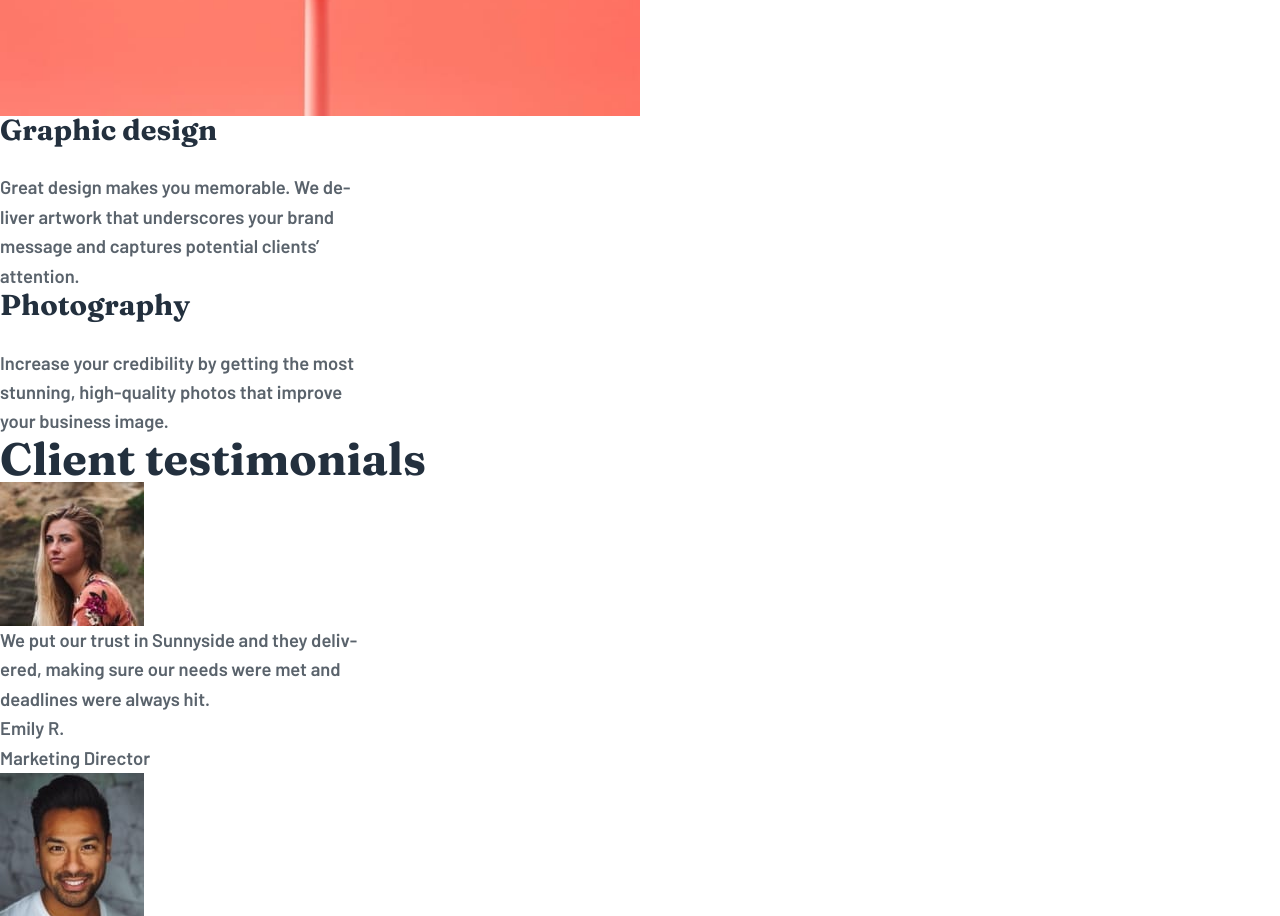
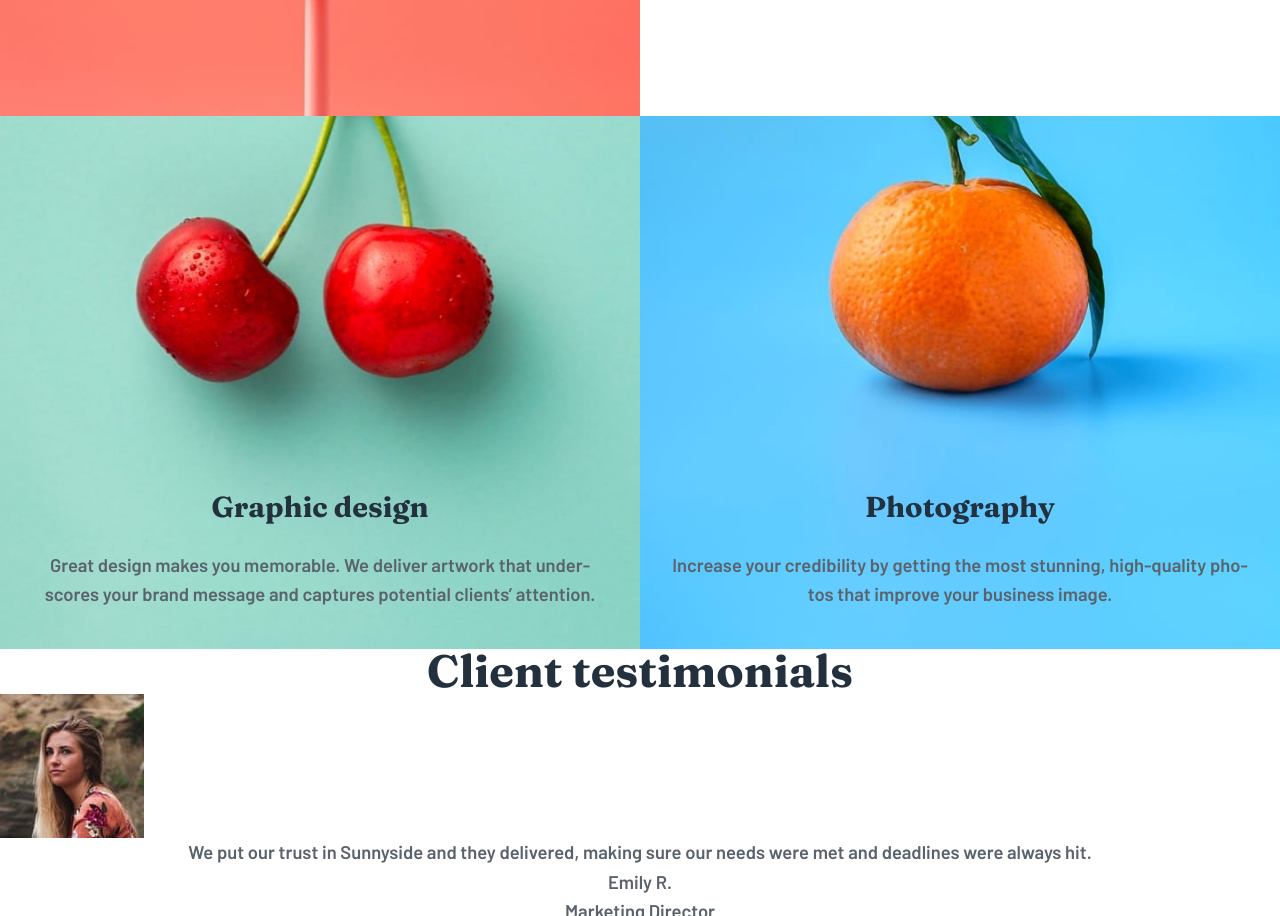
Before and after one commit to dwhenson/fem-sunnyside-agency, a website built with Parcel: page src/index.html in a window 1280 px wide. Shown: the part 1149-2065 px from the top of the page. Built offline with nearby package versions, Linux system fonts and the light colour scheme.

Commit message:
✅ ADD: overlay utility classes

```diff
--- a/src/index.html
+++ b/src/index.html
@@ -63,20 +63,26 @@
         <div><img src="images/desktop/image-stand-out.jpg" alt="" /></div>
       </section>
 
-      <section>
-        <div class="flow-content">
+      <section class="has-sidebar">
+        <div class="overlay">
+          <div><img src="images/desktop/image-graphic-design.jpg" alt="" /></div>
+          <div class="flow-content box">
             <h3>Graphic design</h3>
             <p>
               Great design makes you memorable. We deliver artwork that underscores your
               brand message and captures potential clients’ attention.
             </p>
           </div>
-        <div class="flow-content">
+        </div>
+        <div class="overlay">
+          <div><img src="images/desktop/image-photography.jpg" alt="" /></div>
+          <div class="flow-content box">
             <h3>Photography</h3>
             <p>
               Increase your credibility by getting the most stunning, high-quality photos
               that improve your business image.
             </p>
+          </div>
         </div>
       </section>
 
--- a/src/scss/composition/_box.scss
+++ b/src/scss/composition/_box.scss
@@ -2,6 +2,6 @@
 .box {
   display: grid;
   place-items: center;
-  padding-block: var(--padding-block, var(--space-s, 1rem));
+  padding-block: var(--padding-block, var(--space-l, 1rem));
   padding-inline: var(--padding-inline, var(--space-m, 1rem));
 }
--- a/src/scss/global.scss
+++ b/src/scss/global.scss
@@ -17,6 +17,7 @@ Composition
 Utilities
 ================================================== */
 
+@use "utilities/grid";
 @use "utilities/flex-column";
 // @use "utilities/font-large";
 // @use "utilities/skip-link";
@@ -47,6 +48,7 @@ body {
   background-color: var(--clr-neutral-100);
   font-family: var(--ff-body);
   font-size: var(--step--1);
+  text-align: center;
   color: var(--clr-neutral-400);
 }
 
@@ -57,7 +59,6 @@ body {
 
 h1 {
   font-size: var(--step-4);
-  // color: var(--clr-neutral-100);
 }
 
 h2 {
@@ -69,7 +70,7 @@ h3 {
 }
 
 p {
-  max-inline-size: min(100%, 35ch);
+  // max-inline-size: min(100%, 35ch);
 }
 
 :focus-visible {
--- /dev/null
+++ b/src/scss/utilities/_grid.scss
@@ -0,0 +1,8 @@
+.overlay {
+  display: grid;
+  align-items: end;
+
+  > * {
+    grid-area: 1 / 1/ -1/ -1;
+  }
+}
```
Lines whose indentation alone changed are shown as unchanged.
